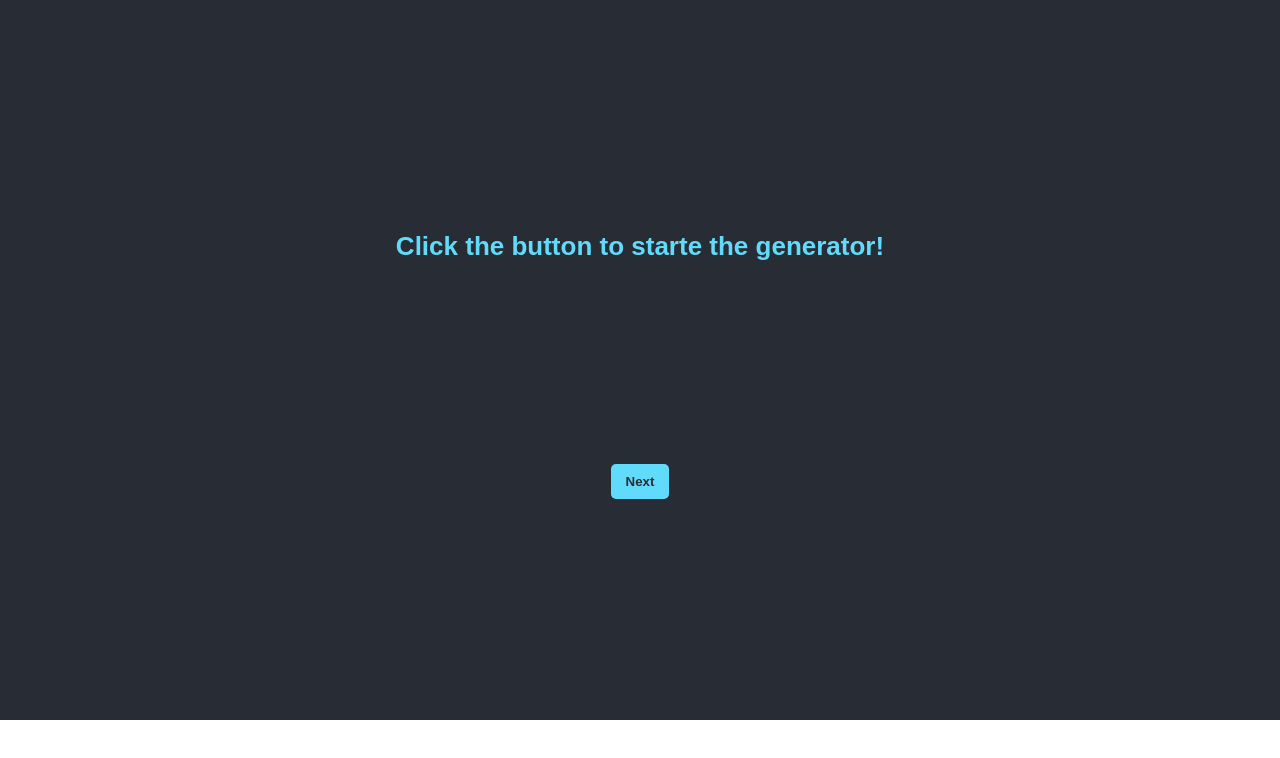
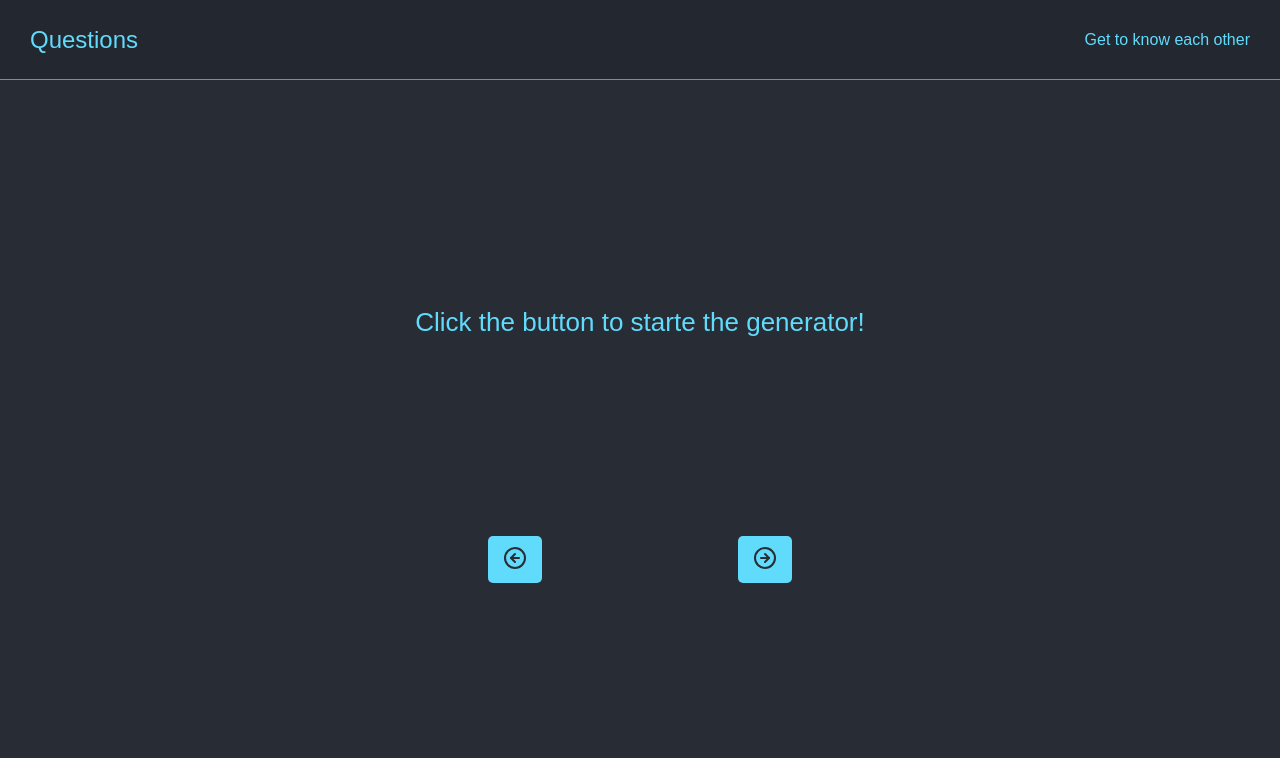
Before and after one commit to cyngko/questions, a React (Create React App) app: page / in a window 1280 px wide. Shown: the top 758 px of the page. Built offline with nearby package versions, Linux system fonts and the light colour scheme.

Commit message:
Updated components

```diff
--- a/src/App.css
+++ b/src/App.css
@@ -7,10 +7,11 @@
 :root {
   --highlight-color: #61dbfb;
   --contrast-dark: #282c34;
+  --contrast-darker: #232730;
   --fontFamily: 'Poppins', sans-serif;
 }
 
-.App {
+.QuestionsApp {
   text-align: center;
   height: 90vh;
   background-color: var(--contrast-dark);
@@ -20,7 +21,23 @@
   justify-content: space-evenly;
   padding: 30px;
 }
-
+.Navbar {
+  background-color: var(--contrast-darker);
+  padding: 0px 30px;
+  height: 10vh;
+  border-bottom: 1px solid #888;
+  display: flex;
+  align-items: center;
+  justify-content: space-between;
+}
+nav a {
+  color: var(--highlight-color);
+  text-decoration: none;
+}
+.logo {
+  font-size: 1.5rem;
+  color: var(--highlight-color);
+}
 .QuestionCard {
   width: 100%;
   padding: 10px;
@@ -44,6 +61,12 @@
   outline: none;
   border: none;
 }
+.CtaContainer {
+  display: flex;
+  width: 500px;
+  justify-content: space-around;
+  align-items: center;
+}
 
 @keyframes App-logo-spin {
   from {
--- a/src/App.js
+++ b/src/App.js
@@ -1,53 +1,13 @@
 import React from 'react';
-import CtaBtn from './components/ctaBtn';
-import QuestionCard from './components/questionCard';
+import QuestionsApp from './components/questionsApp';
+import Navbar from './components/navbar';
 import './App.css';
 
 function App() {
-  const [questions, setQuestions] = React.useState({
-    questionsAsked: [],
-    currentQuestion: '',
-  });
-  const questionPool = [
-    'What is your favorite animal?',
-    'What is your favorite food?',
-    'What are your goals in life?',
-    'What are you afraid of the most?',
-    'Friends or family?',
-    'What is your favorite color?',
-    'What is your favorite movie?',
-    'What is your favorite TV show?',
-  ];
-
-  const handleNextQuestion = (questions) => {
-    while (questions.questionsAsked.length < questionPool.length) {
-      const randomIndex = Math.floor(Math.random() * questionPool.length);
-      const randomQuestion = questionPool[randomIndex];
-      if (questions.questionsAsked.indexOf(randomQuestion) === -1) {
-        const newState = {
-          questionsAsked: [...questions.questionsAsked, randomQuestion],
-          currentQuestion: randomQuestion,
-        };
-        setQuestions(newState);
-        return;
-      }
-    }
-  };
-  const allQuestionsAsked =
-    questions.questionsAsked.length === questionPool.length ? true : false;
   return (
     <div className='App'>
-      <QuestionCard question={questions.currentQuestion} />
-      <CtaBtn
-        cta='Next'
-        onHandleClick={() => handleNextQuestion(questions)}
-        isDisabled={allQuestionsAsked}
-      />
-      {allQuestionsAsked && (
-        <p style={{ color: '#eee', fontWeight: 'bold' }}>
-          No more questions available ... 🤷🏻‍♂️
-        </p>
-      )}
+      <Navbar />
+      <QuestionsApp />
     </div>
   );
 }
--- a/src/components/ctaBtn.jsx
+++ b/src/components/ctaBtn.jsx
@@ -1,9 +1,14 @@
 import React from 'react';
 
 export default function CtaBtn({ cta, onHandleClick, isDisabled }) {
+  const disabledStyling = {
+    cursor: isDisabled ? 'not-allowed' : 'pointer',
+    opacity: isDisabled ? '0.5' : 1,
+  };
   return (
     <button
       disabled={isDisabled}
+      style={disabledStyling}
       onClick={() => onHandleClick()}
       className='CtaBtn'>
       {cta}
--- /dev/null
+++ b/src/components/ctaContainer.jsx
@@ -0,0 +1,55 @@
+import React from 'react';
+import CtaBtn from './ctaBtn';
+
+export default function CtaContainer({ onHandleClick, isDisabled }) {
+  const prevArrow = (
+    <svg
+      xmlns='http://www.w3.org/2000/svg'
+      width='24'
+      height='24'
+      viewBox='0 0 24 24'
+      fill='none'
+      stroke='currentColor'
+      strokeWidth='2'
+      strokeLinecap='round'
+      strokeLinejoin='round'
+      className='feather feather-arrow-left-circle'>
+      <circle cx='12' cy='12' r='10'></circle>
+      <polyline points='12 8 8 12 12 16'></polyline>
+      <line x1='16' y1='12' x2='8' y2='12'></line>
+    </svg>
+  );
+  const nextArrow = (
+    <svg
+      xmlns='http://www.w3.org/2000/svg'
+      width='24'
+      height='24'
+      viewBox='0 0 24 24'
+      fill='none'
+      stroke='currentColor'
+      strokeWidth='2'
+      strokeLinecap='round'
+      strokeLinejoin='round'
+      className='feather feather-arrow-right-circle'>
+      <circle cx='12' cy='12' r='10'></circle>
+      <polyline points='12 16 16 12 12 8'></polyline>
+      <line x1='8' y1='12' x2='16' y2='12'></line>
+    </svg>
+  );
+  return (
+    <div className='CtaContainer'>
+      <CtaBtn
+        cta={prevArrow}
+        aria-label='Previous'
+        onHandleClick={onHandleClick}
+        isDisabled={isDisabled}
+      />
+      <CtaBtn
+        cta={nextArrow}
+        aria-label='Next'
+        onHandleClick={onHandleClick}
+        isDisabled={isDisabled}
+      />
+    </div>
+  );
+}
--- /dev/null
+++ b/src/components/navbar.jsx
@@ -0,0 +1,12 @@
+import React from 'react';
+
+export default function Navbar(Children) {
+  return (
+    <header className='Navbar'>
+      <span className='logo'>Questions</span>
+      <nav className='navigationLinks'>
+        <a href='#'>Get to know each other</a>
+      </nav>
+    </header>
+  );
+}
--- a/src/components/questionCard.jsx
+++ b/src/components/questionCard.jsx
@@ -3,11 +3,11 @@ import React from 'react';
 export default function QuestionCard({ question }) {
   return (
     <div className='QuestionCard'>
-      <h4 className='Question'>
+      <p className='Question'>
         {question === ''
           ? 'Click the button to starte the generator!'
           : question}
-      </h4>
+      </p>
     </div>
   );
 }
--- /dev/null
+++ b/src/components/questionsApp.jsx
@@ -0,0 +1,64 @@
+import React from 'react';
+import QuestionCard from './questionCard';
+import CtaContainer from './ctaContainer';
+
+function QuestionsApp() {
+  const [questions, setQuestions] = React.useState({
+    questionsAsked: [],
+    currentQuestion: '',
+  });
+  const questionPool = [
+    'What is your favorite animal?',
+    'What is your favorite food?',
+    'What are your goals in life?',
+    'What are you afraid of the most?',
+    'Friends or family?',
+    'What is your favorite color?',
+    'What is your favorite movie?',
+    'What is your favorite TV show?',
+  ];
+
+  const handleNextQuestion = (questions) => {
+    while (questions.questionsAsked.length < questionPool.length) {
+      const randomIndex = Math.floor(Math.random() * questionPool.length);
+      const randomQuestion = questionPool[randomIndex];
+      if (questions.questionsAsked.indexOf(randomQuestion) === -1) {
+        const newState = {
+          questionsAsked: [...questions.questionsAsked, randomQuestion],
+          currentQuestion: randomQuestion,
+        };
+        setQuestions(newState);
+        return;
+      }
+    }
+  };
+  const handlePreviousQuestion = () => {
+    const currentIndex = questionPool.indexOf(questions.currentQuestion);
+    console.log(currentIndex);
+  };
+  const allQuestionsAsked =
+    questions.questionsAsked.length === questionPool.length ? true : false;
+  return (
+    <div className='QuestionsApp'>
+      <QuestionCard question={questions.currentQuestion} />
+      <CtaContainer
+        onHandleClick={() => handleNextQuestion(questions)}
+        isDisabled={allQuestionsAsked}
+      />
+
+      {allQuestionsAsked && (
+        <p
+          style={{
+            color: '#282c34',
+            padding: '10px 15px',
+            borderRadius: '10px',
+            backgroundColor: '#eee',
+          }}>
+          No more questions available ... 🤷🏻‍♂️
+        </p>
+      )}
+    </div>
+  );
+}
+
+export default QuestionsApp;
```
